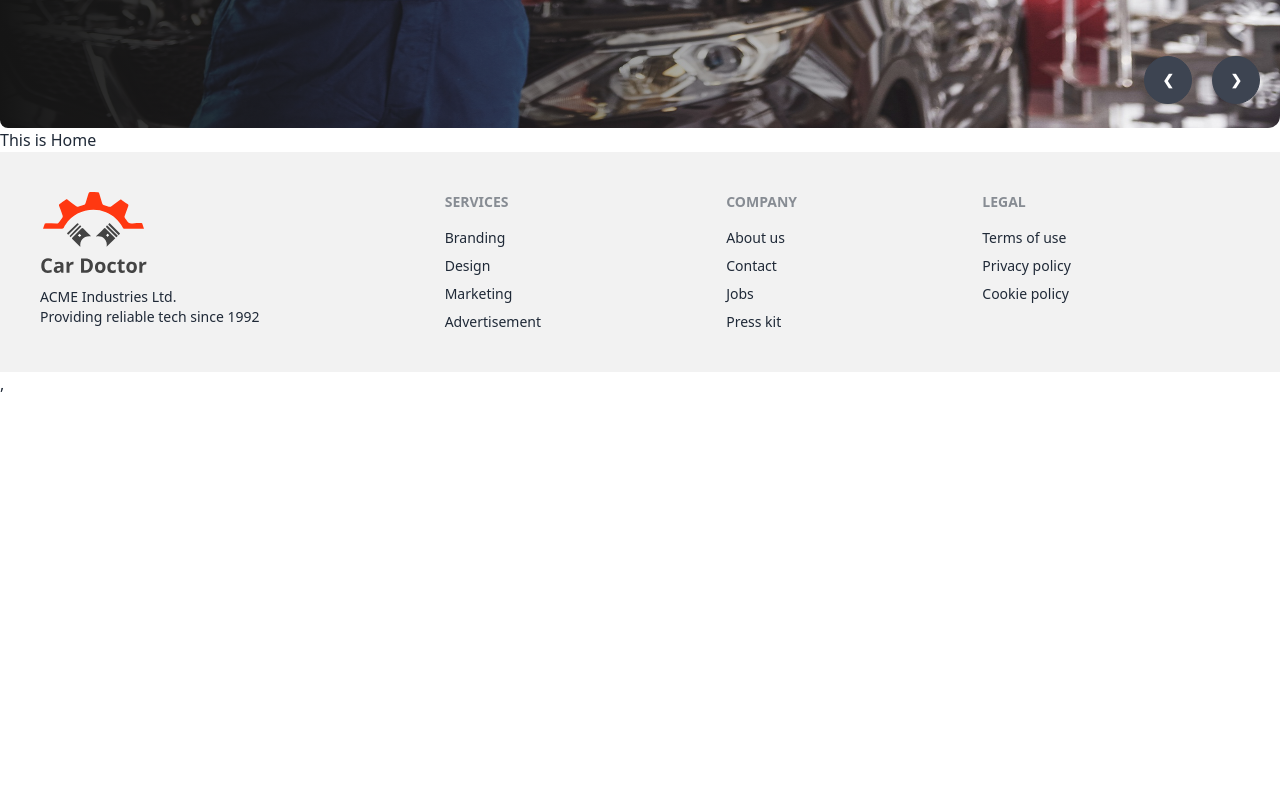
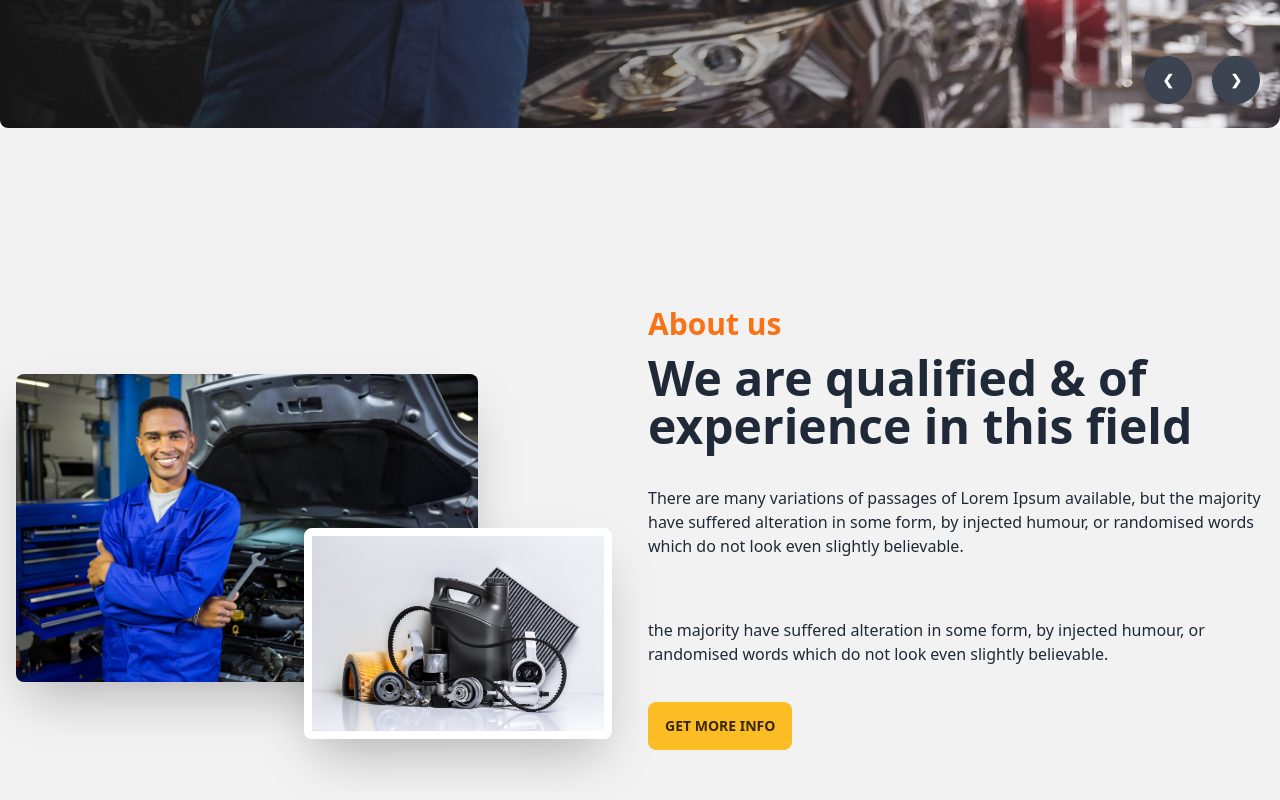
Before and after one commit to md-abir-alahe/car-doctor-client, a React (Vite) app: page / in a window 1280 px wide. Shown: the part 600-1400 px from the top of the page. Before the commit the page ends 996 px from the top, so only its background shows below. Built offline with nearby package versions, Linux system fonts and the light colour scheme.

Commit message:
create about section with image relative position

```diff
--- /dev/null
+++ b/src/pages/Home/About/About.jsx
@@ -0,0 +1,26 @@
+import person from "../../../assets/images/about_us/person.jpg"
+import parts from "../../../assets/images/about_us/parts.jpg"
+
+const About = () => {
+    return (
+        <div>
+            <div className="hero min-h-screen bg-base-200">
+                <div className="hero-content flex-col lg:flex-row">
+                    <div className="lg:w-1/2 relative">
+                        <img src={person} className="w-3/4 rounded-lg shadow-2xl" />
+                        <img src={parts} className="w-1/2 absolute right-5 border-white border-8 bottom-4 top-1/2 rounded-lg shadow-2xl" />
+                    </div>
+                    <div className="lg:w-1/2 space-y-3">
+                        <h3 className="text-3xl text-orange-500 font-bold">About us</h3>
+                        <h1 className="text-5xl font-bold">We are qualified & of experience in this field</h1>
+                        <p className="py-6">There are many variations of passages of Lorem Ipsum available, but the majority have suffered alteration in some form, by injected humour, or randomised words which do not look even slightly believable. </p>
+                        <p className="py-6">the majority have suffered alteration in some form, by injected humour, or randomised words which do not look even slightly believable. </p>
+                        <button className="btn btn-warning">Get More Info</button>
+                    </div>
+                </div>
+            </div>
+        </div>
+    );
+};
+
+export default About;
--- a/src/pages/Home/Home/Home.jsx
+++ b/src/pages/Home/Home/Home.jsx
@@ -1,3 +1,4 @@
+import About from "../About/About";
 import Banner from "../Banner/Banner";
 
 
@@ -5,7 +6,7 @@
     return (
         <div>
             <Banner></Banner>
-            <h2>This is Home</h2>
+            <About></About>
         </div>
     );
 };
```
